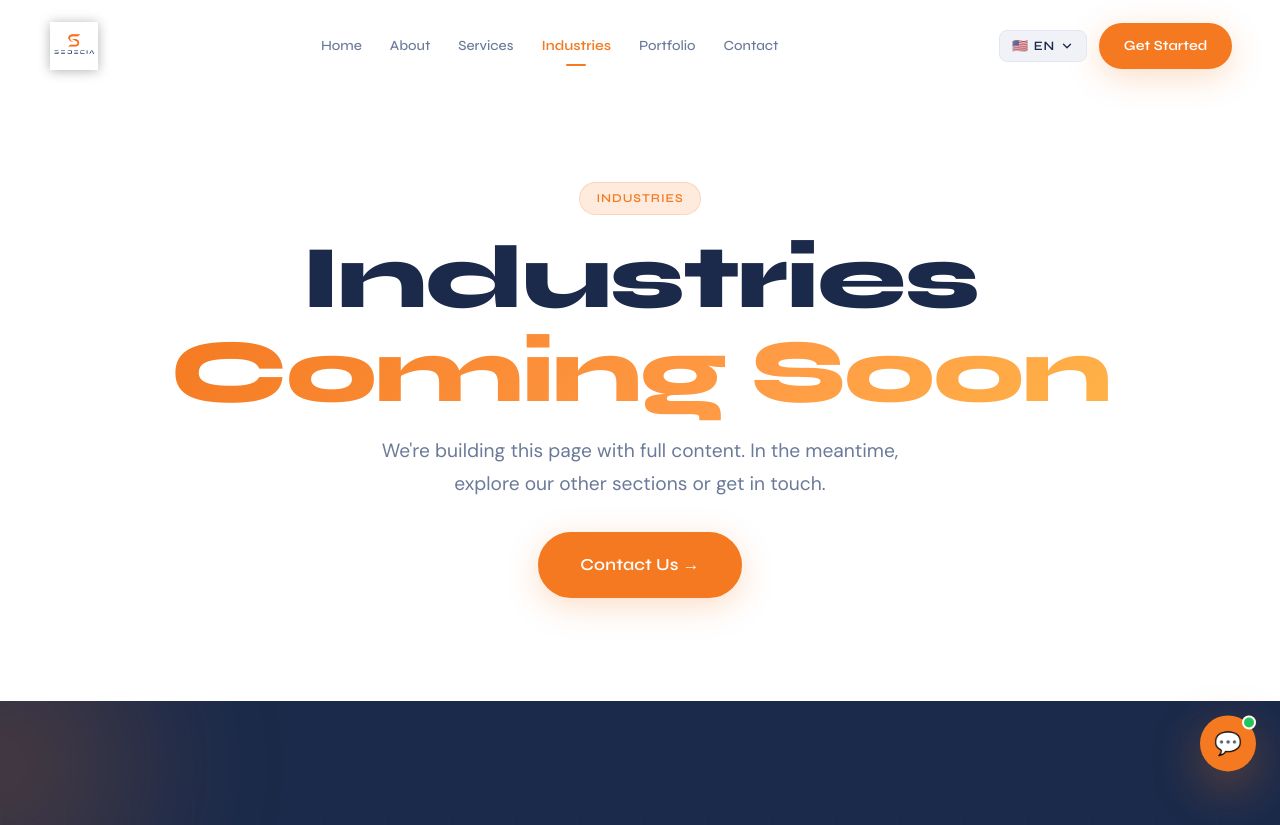
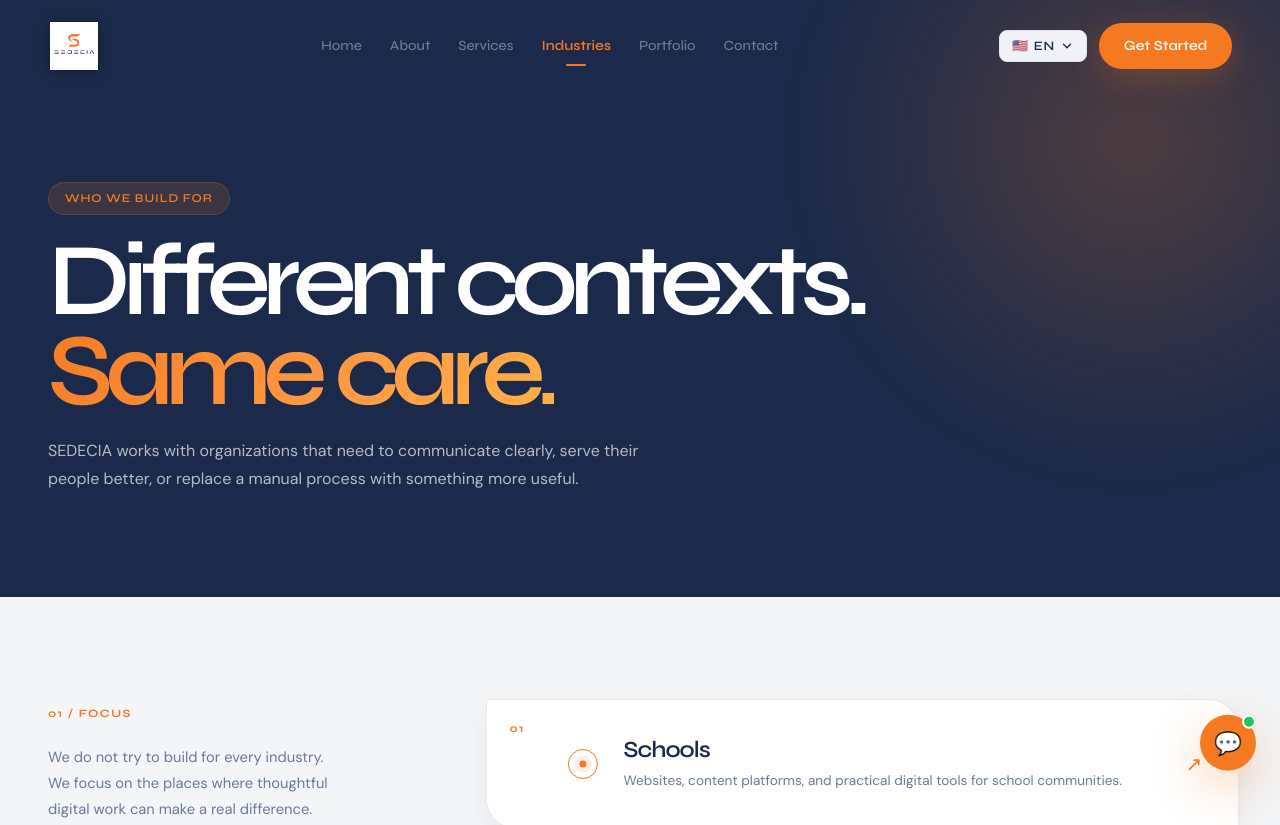
Before and after one commit to yerondereje432/sedecia, a React (Vite) app: page /industries in a window 1280 px wide. Shown: the top 825 px of the page. Built offline with nearby package versions, Linux system fonts and the light colour scheme.

Commit message:
Refactor Industries component with audience data
Refactored Industries component to include audience data and improved scrolling animations. Updated meta tags for SEO and changed the structure of the component.

```diff
--- a/src/pages/Industries.jsx
+++ b/src/pages/Industries.jsx
@@ -1,36 +1,30 @@
 import React from 'react';
 import { Helmet } from 'react-helmet-async';
-import { motion } from 'framer-motion';
+import { motion, useScroll, useSpring, useTransform } from 'framer-motion';
+import { useInView } from 'react-intersection-observer';
 import CTASection from '@components/sections/CTASection';
+import './Industries.css';
+
+const AUDIENCES = [
+  { number: '01', title: 'Schools', desc: 'Websites, content platforms, and practical digital tools for school communities.' },
+  { number: '02', title: 'Universities', desc: 'Clear institutional experiences that help people find information and take action.' },
+  { number: '03', title: 'Hotels', desc: 'Digital touchpoints that present hospitality brands clearly and help guests plan with confidence.' },
+  { number: '04', title: 'Tour Guides', desc: 'Web experiences that make local knowledge, trips, and services easier to discover.' },
+  { number: '05', title: 'Gyms', desc: 'Useful digital tools for memberships, programs, schedules, and communities.' },
+];
+
+function Audience({ item, index, active }) {
+  const ref = React.useRef(null);
+  const { scrollYProgress } = useScroll({ target: ref, offset: ['start end', 'end start'] });
+  const x = useSpring(useTransform(scrollYProgress, [0, 1], [index % 2 ? 22 : -16, index % 2 ? -22 : 16]), { stiffness: 120, damping: 24 });
+  return <motion.article ref={ref} className="industries-page__row" style={{ x }} initial={{ opacity: 0, y: 25 }} animate={active ? { opacity: 1, y: 0 } : {}} transition={{ delay: index * .1, duration: .6 }}><span className="industries-page__number">{item.number}</span><div className="industries-page__marker" /><div><h2>{item.title}</h2><p>{item.desc}</p></div><span className="industries-page__arrow">↗</span></motion.article>;
+}
 
 export default function Industries() {
-  return (
-    <>
-      <Helmet>
-  <title>Industries We Serve — SEDECIA | AI for Every Sector</title>
-  <meta name="description" content="SEDECIA delivers AI and technology solutions across healthcare, education, finance, government, retail, and more — transforming industries across Ethiopia." />
-  <meta name="keywords" content="AI for healthcare Ethiopia, AI for education, AI fintech Ethiopia, government digital transformation, SEDECIA industries" />
-  <meta property="og:title" content="Industries We Serve — SEDECIA" />
-  <meta property="og:description" content="SEDECIA serves healthcare, education, finance, government and more with intelligent AI solutions." />
-  <meta property="og:type" content="website" />
-  <meta property="og:url" content="https://sedecia.com/industries" />
-  <link rel="canonical" href="https://sedecia.com/industries" />
-</Helmet>
-      <section style={{ paddingTop:'calc(var(--section-padding) + 80px)', background:'var(--white)', textAlign:'center', paddingBottom:'var(--section-padding)', minHeight:'60vh' }}>
-        <div className="container">
-          <motion.div initial={{ opacity:0, y:30 }} animate={{ opacity:1, y:0 }} transition={{ duration:0.6 }}>
-            <span className="badge badge-orange">Industries</span>
-            <h1 className="display-xl" style={{ color:'var(--navy)', marginBlock:'1rem' }}>
-              Industries <span className="gradient-text">Coming Soon</span>
-            </h1>
-            <p className="body-lg" style={{ maxWidth:'540px', marginInline:'auto', marginBottom:'2rem' }}>
-              We're building this page with full content. In the meantime, explore our other sections or get in touch.
-            </p>
-            <a href="/contact" className="btn btn-primary btn-lg">Contact Us →</a>
-          </motion.div>
-        </div>
-      </section>
-      <CTASection />
-    </>
-  );
+  const { ref, inView } = useInView({ triggerOnce: true, threshold: .12 });
+  return <><Helmet><title>Who We Build For — SEDECIA Technologies</title><meta name="description" content="SEDECIA builds websites, interfaces, and custom software for schools, universities, hotels, tour guides, and gyms." /><meta property="og:title" content="Who We Build For — SEDECIA Technologies" /><meta property="og:description" content="Focused digital work for organizations with real people and real things to communicate." /><link rel="canonical" href="https://sedecia.com/industries" /></Helmet>
+    <main className="industries-page">
+      <section className="industries-page__hero section"><div className="industries-page__glow" /><div className="container"><motion.div initial={{ opacity: 0, y: 30 }} animate={{ opacity: 1, y: 0 }} transition={{ duration: .75 }}><span className="badge badge-orange">Who we build for</span><h1 className="display-xl industries-page__title">Different contexts.<br /><span className="gradient-text">Same care.</span></h1><p className="industries-page__intro">SEDECIA works with organizations that need to communicate clearly, serve their people better, or replace a manual process with something more useful.</p></motion.div></div></section>
+      <section className="industries-page__list section" ref={ref}><div className="container"><div className="industries-page__list-layout"><div className="industries-page__list-note"><span>01 / Focus</span><p>We do not try to build for every industry. We focus on the places where thoughtful digital work can make a real difference.</p></div><div className="industries-page__rows">{AUDIENCES.map((item, index) => <Audience key={item.title} item={item} index={index} active={inView} />)}</div></div></div></section>
+    </main><CTASection /></>;
 }
```
